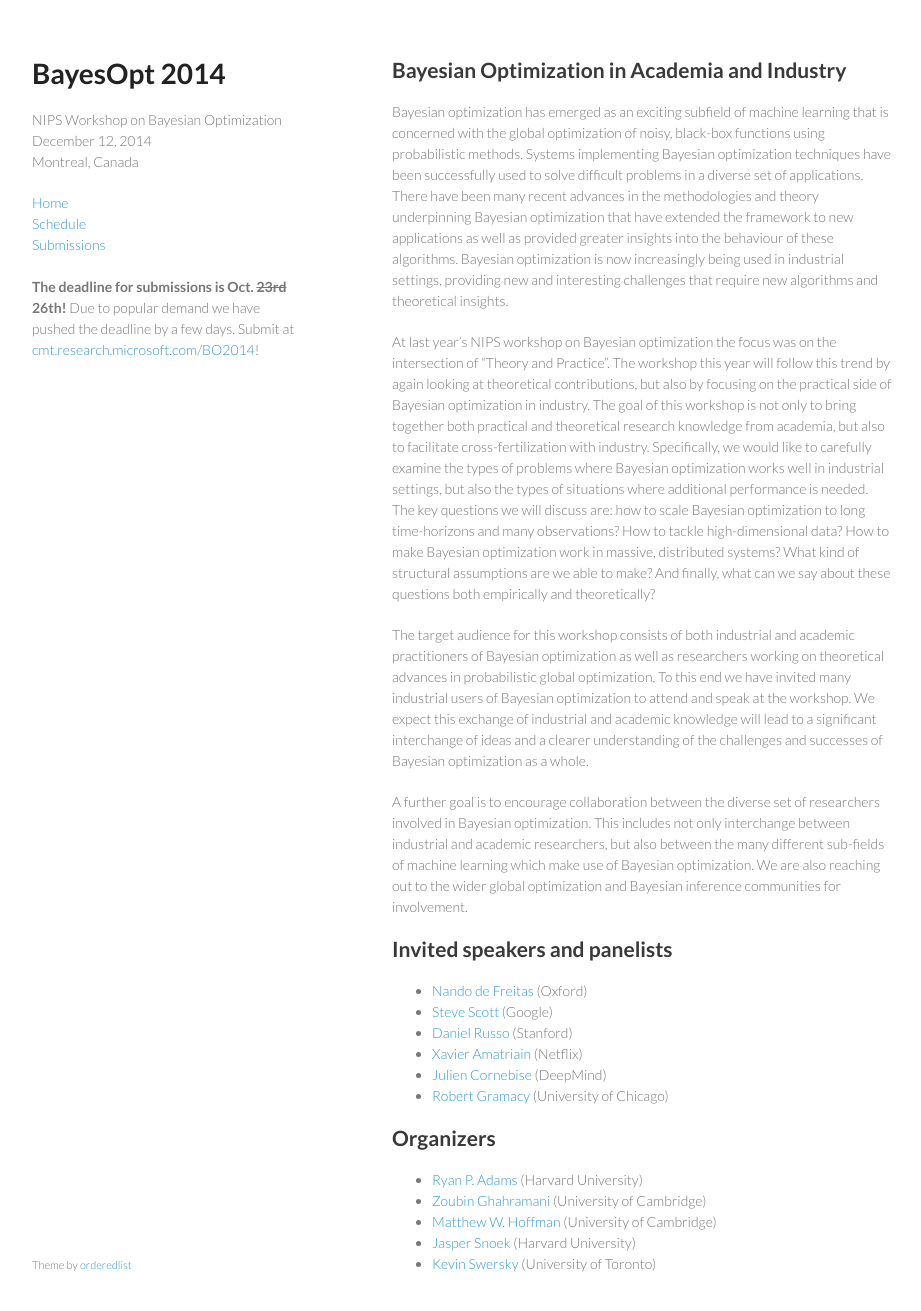
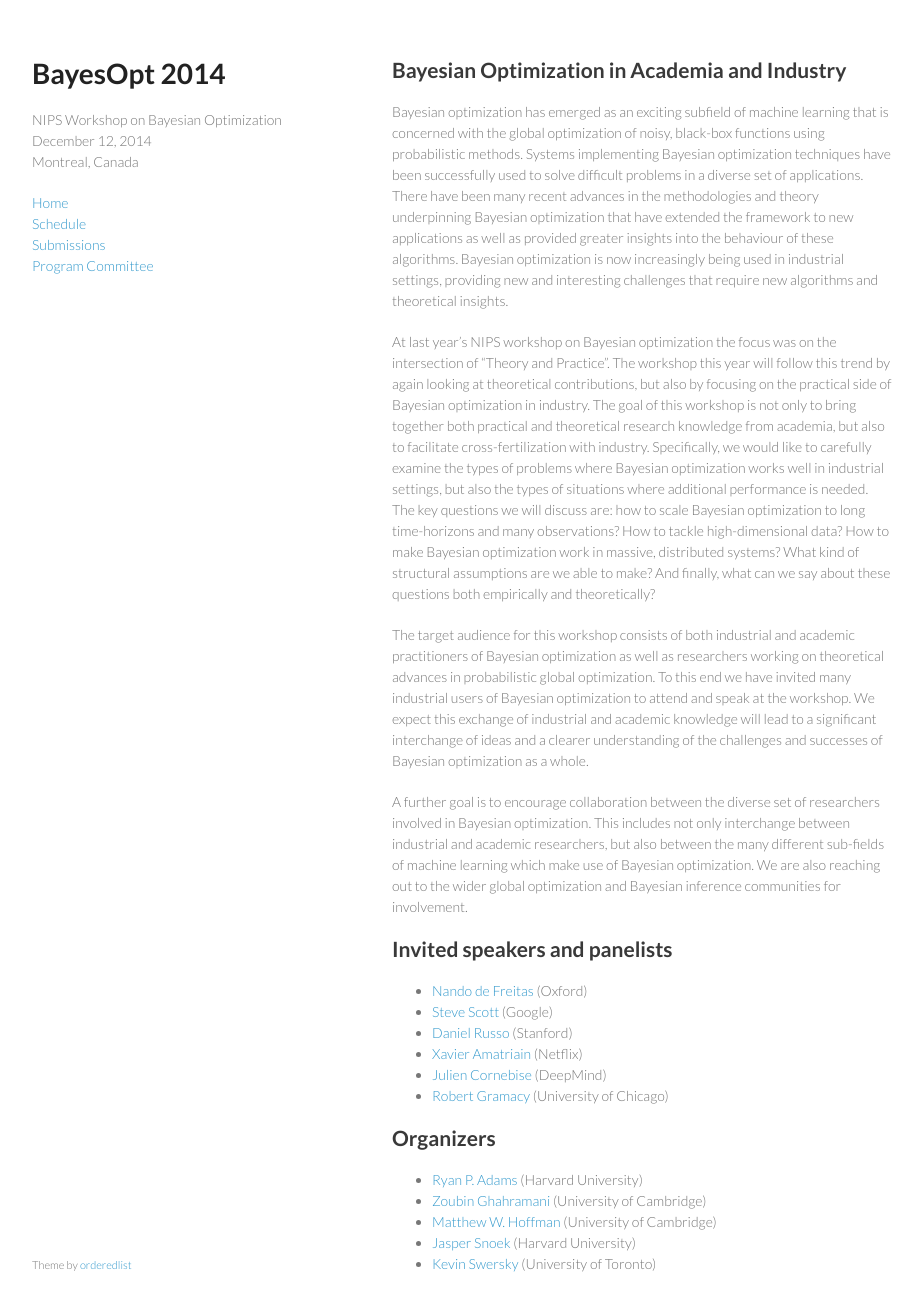
Before and after one commit to bayesopt/bayesopt.github.io, a Jekyll site: the page built from index.md, in a window 1280 px wide and 1344 px high. Shown: the top 1311 px of the window, without its empty margins (178-1099 px from the left). Built offline with Jekyll 4.4.1, drawn with Linux system fonts in a browser that asks for light colours.

Commit message:
Add committee.

```diff
--- a/_layouts/default.html
+++ b/_layouts/default.html
@@ -17,15 +17,11 @@
       <header>
         <h1>{{ site.title }}</h1>
         <p>{{ site.description }}</p>
-        {% for page in site.pages %}
+        {% assign pages = site.pages | sort:"weight"  %}
+        {% for page in pages %}
         <a class="page-link" href="{{ page.url | prepend: site.baseurl }}">{{ page.title }}</a>
         <br>
         {% endfor %}
-        <br>
-        <b>The deadline for submissions is Oct. <strike>23rd</strike> 26th!</b>
-        Due to popular demand we have pushed the deadline by a few days.
-        Submit at <a
-        href="https://cmt.research.microsoft.com/BO2014">cmt.research.microsoft.com/BO2014</a>!
       </header>
       <section>
         {{ content }}
```
Also changed, not shown: committee.md (added, +38 -0 lines), index.md (+1 -0 lines), schedule.md (+1 -1 lines), submissions.md (+2 -1 lines).
